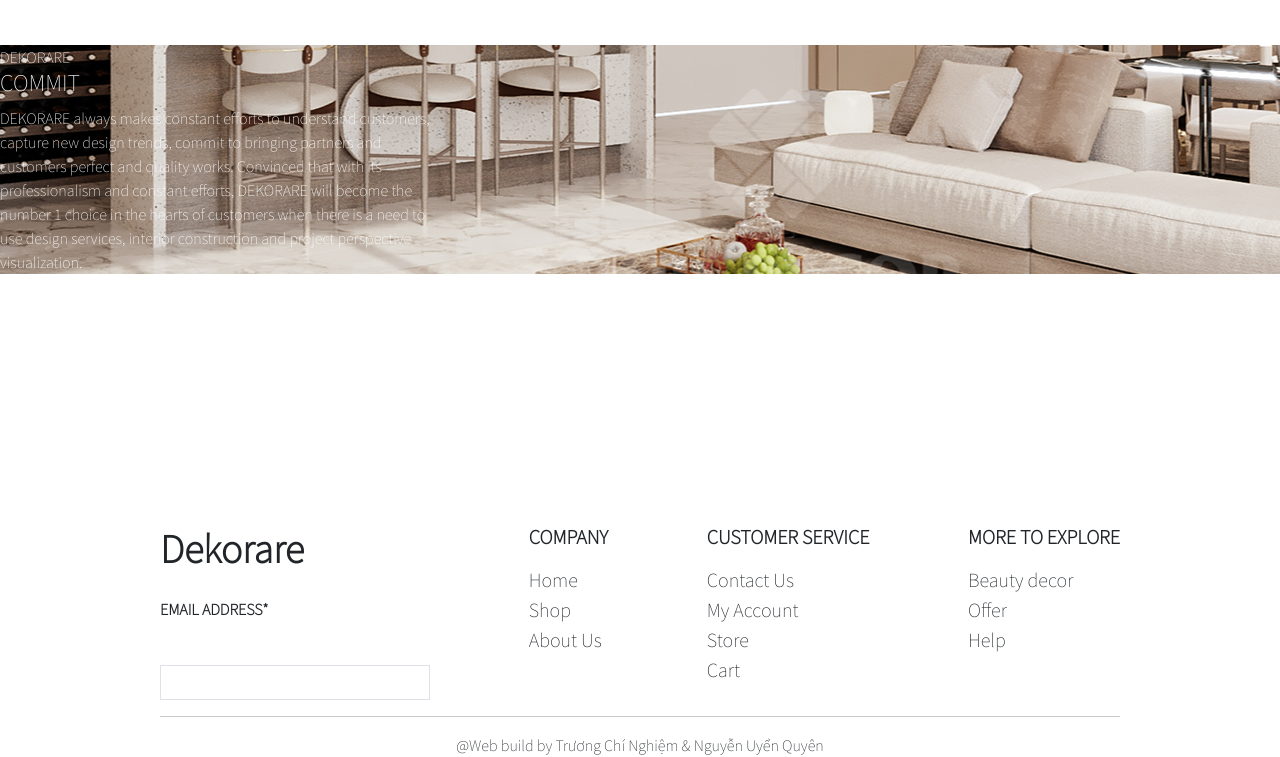
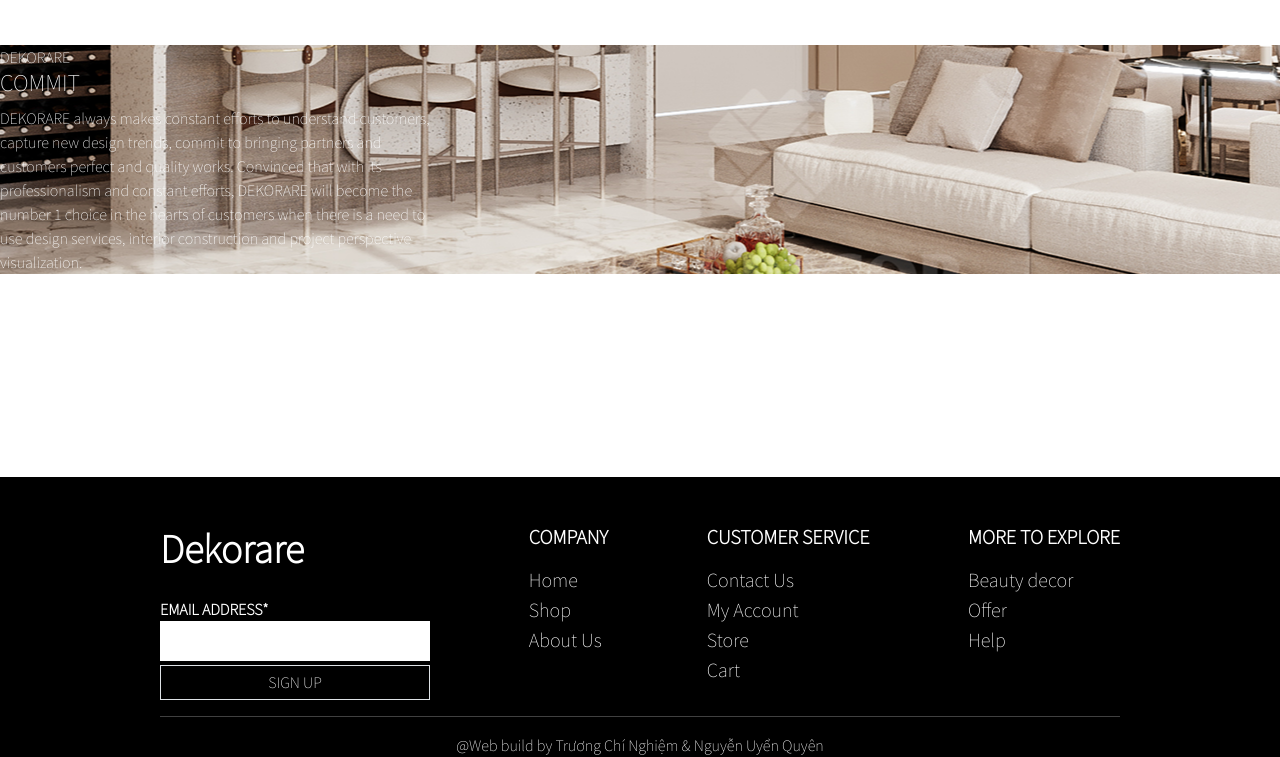
Before and after one commit to TruongChiNghiem1/CodePlay_WEB, a website: page pages/about_us.html in a window 1280 px wide. Shown: the part 882-1639 px from the top of the page. Drawn offline with nearby package versions, Linux system fonts and the light colour scheme.

Commit message:
Update footer ver 2

```diff
--- a/pages/about_us.html
+++ b/pages/about_us.html
@@ -246,7 +246,7 @@
             </div>
         </section>
         <footer>
-            <div class="w-100 px_10 pt-5 mt_31 ">
+            <div class="w-100 px_10 pt-5 mt_31 bg-black color_white">
                 <div class="d-flex justify-content-between">
                     <div class="">
                         <h1 class="fw-bold">Dekorare</h1>
```
